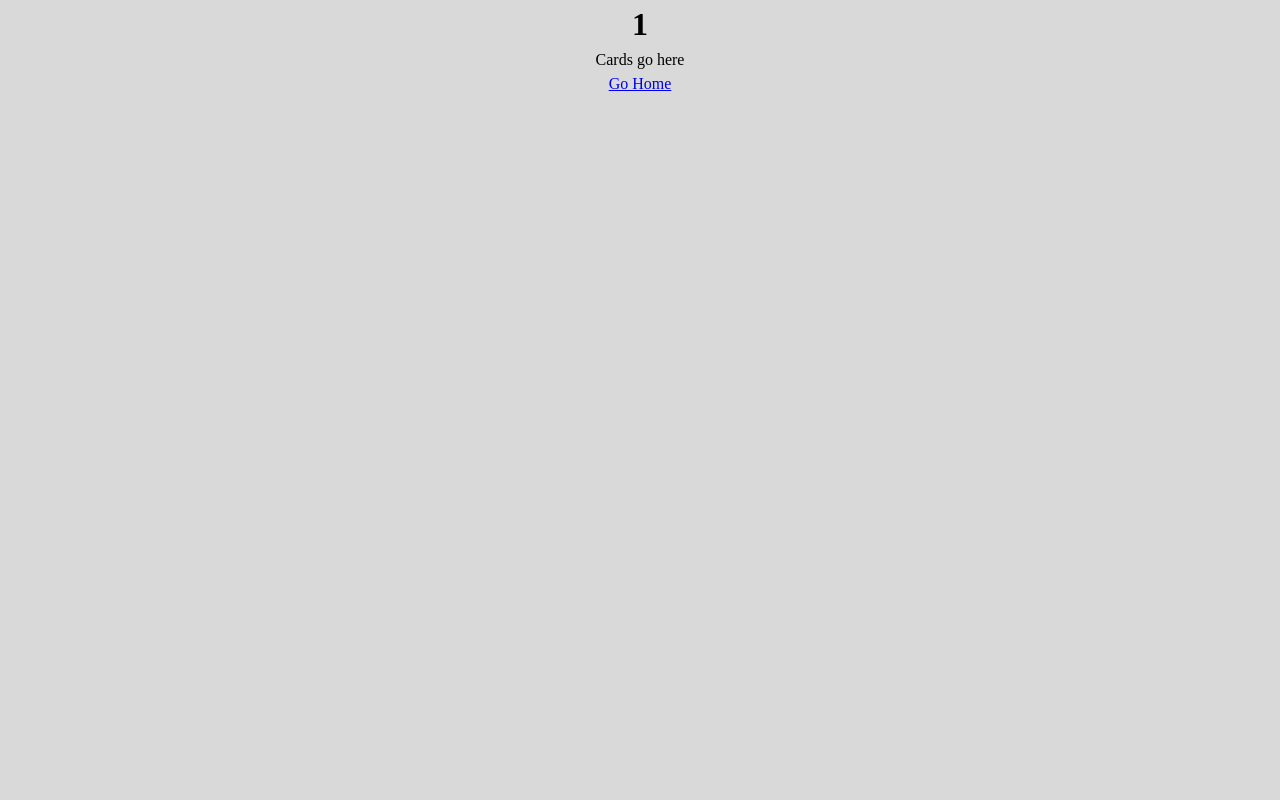
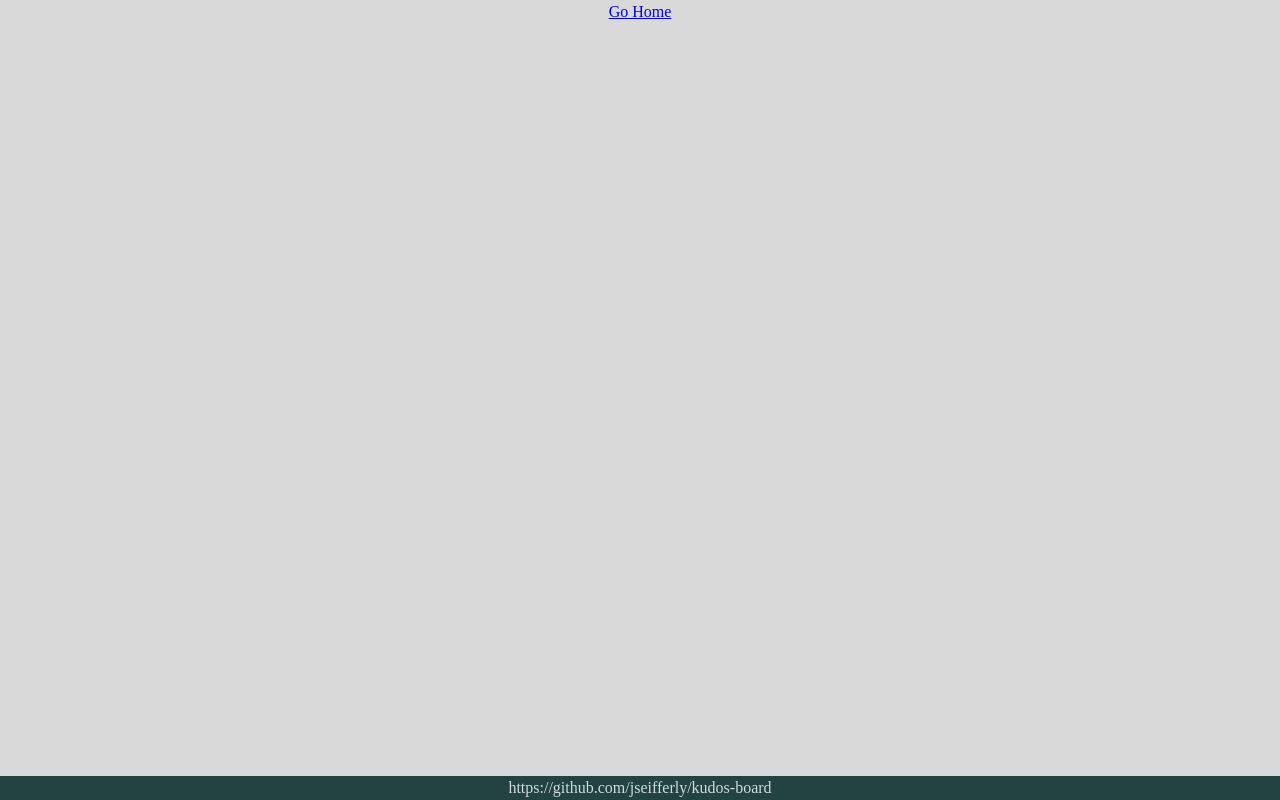
Before and after one commit to jseifferly/kudos-board, a React (Vite) app in the folder frontend/: page /board/1 in a window 1280 px wide. Built offline with nearby package versions, Linux system fonts and the light colour scheme; no server answers.

Commit message:
Added component files for the board details page

```diff
--- a/frontend/src/components/BoardDetails.jsx
+++ b/frontend/src/components/BoardDetails.jsx
@@ -1,6 +1,10 @@
 import { useParams, Link } from "react-router";
 import { useState, useEffect } from "react";
 import { httpRequest } from "../utils/utils";
+import BoardHeader from "./BoardHeader";
+import NewCardButton from "./NewCardButton";
+import CardList from "./CardList";
+import Footer from "./Footer";
 
 const BASE_URL = import.meta.env.VITE_BASE_URL;
 
@@ -19,9 +23,11 @@ export default function BoardDetails() {
 
     return(
         <div>
-            <h1>{params.id}</h1>
-            <p>Cards go here</p>
+            <BoardHeader />
+            <NewCardButton />
+            <CardList />
             <Link to='/'>Go Home</Link>
+            <Footer />
         </div>
     );
 
--- /dev/null
+++ b/frontend/src/components/BoardHeader.jsx
@@ -0,0 +1,9 @@
+export default function BoardHeader() {
+
+    return (
+        <div>
+
+        </div>
+    );
+
+}
--- /dev/null
+++ b/frontend/src/components/CardList.jsx
@@ -0,0 +1,8 @@
+export default function CardList() {
+
+    return (
+        <div>
+
+        </div>
+    );
+}
--- /dev/null
+++ b/frontend/src/components/NewCardButton.jsx
@@ -0,0 +1,8 @@
+export default function NewCardButton() {
+
+    return (
+        <div>
+
+        </div>
+    );
+}
```
Also changed, not shown: frontend/src/components/Card.jsx (added, +8 -0 lines).
